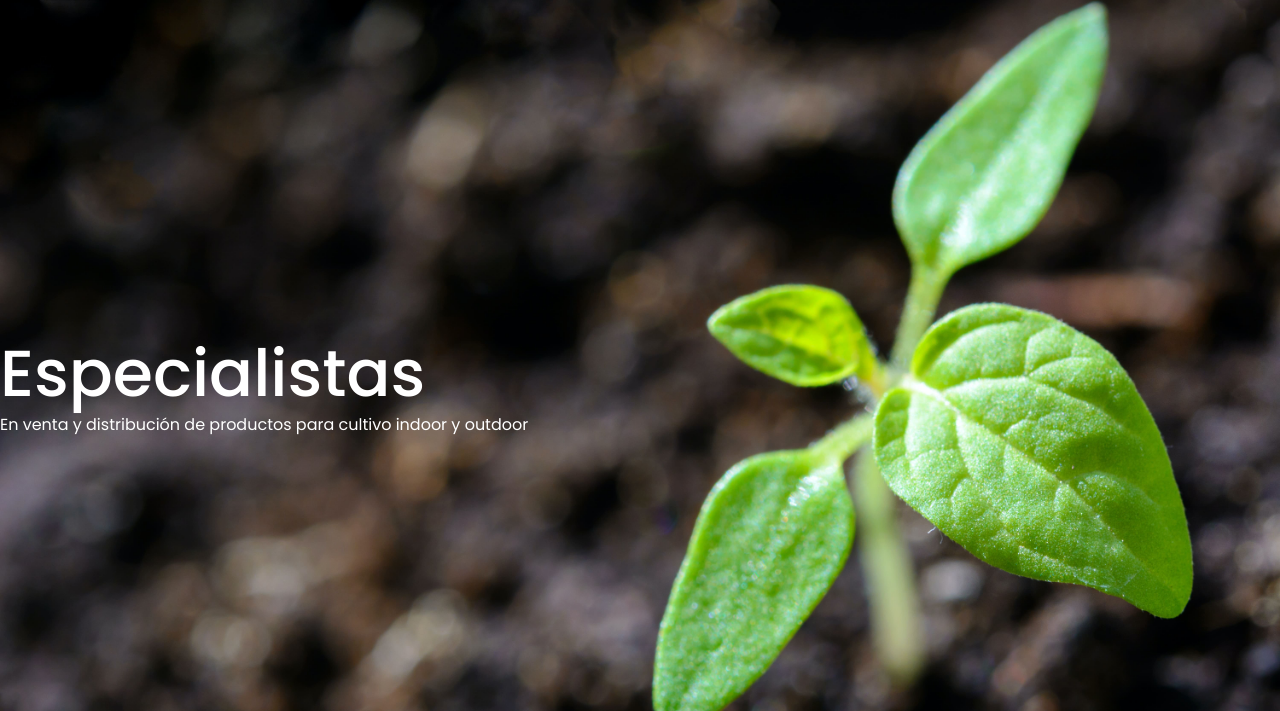
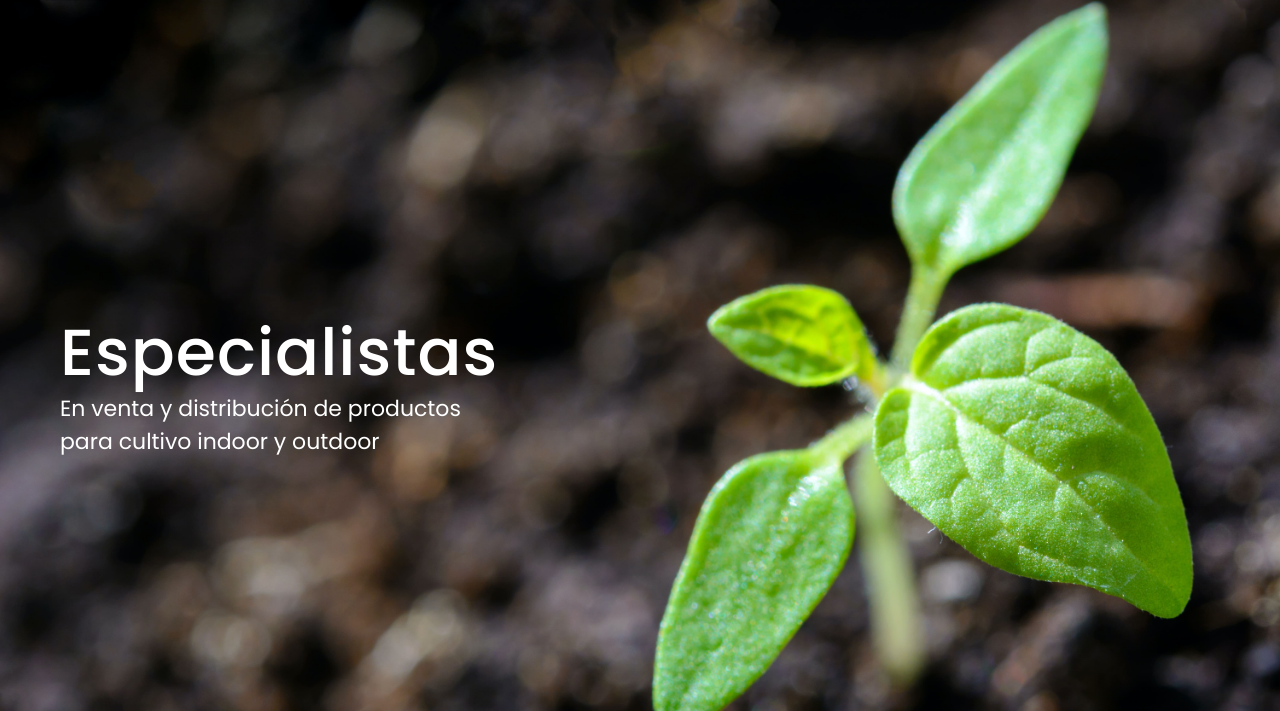
Before and after one commit to Jeyther/punto-exe, a website: page index.html in a window 1280 px wide. Shown: the part 89-800 px from the top of the page. Drawn offline with nearby package versions, Linux system fonts and the light colour scheme; some packages are replaced by stand-ins of ours; a script that the page names is missing.

Commit message:
seccion main

```diff
--- a/scss/_main.scss
+++ b/scss/_main.scss
@@ -12,17 +12,27 @@
 
     margin-top: 85px;
 
-    &__texto{
+    &__texto {
 
-        &__titulo{
+        color: white;
+
+        width: 450px;
+        margin-left: 60PX;
+
+        z-index: 1;
+
+        &__titulo {
 
             font-size: 65px;
-
+            letter-spacing: 1px;
 
         }
-        color: white;
 
-        z-index: 1;
+        &__subtitulo{
+
+            font-size: 22px;
+
+        }
 
     }
 
@@ -32,11 +42,11 @@
         overflow: hidden;
 
         width: 1280px;
-        height: 780px ;
+        height: 780px;
 
         border-radius: 0 0 40px 40px;
 
-        &__img{
+        &__img {
 
             width: 100%;
         }
```
Also changed, not shown: css/stylesheet.css.
